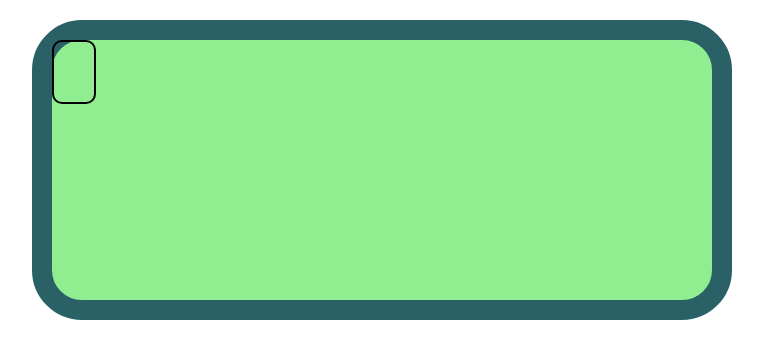
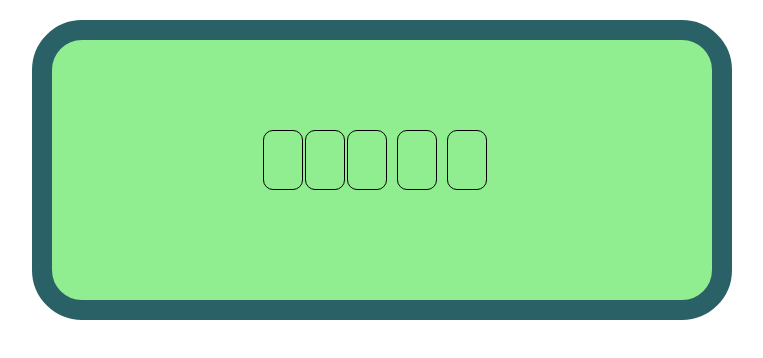
Before and after one commit to barneywhiffin/poker-goblins, a React (Vite) app: page / in a window 1280 px wide. Shown: the top 358 px of the page, without its empty margins (258-1021 px from the left). Built offline with nearby package versions, Linux system fonts and the light colour scheme.

Commit message:
feat: add central card slots of table

```diff
--- a/src/components/card-slot/CardSlot.tsx
+++ b/src/components/card-slot/CardSlot.tsx
@@ -2,8 +2,6 @@ import "./card-slot.css"
 
 export default function CardSlot({horizontal}: {horizontal: boolean}) {
     return (
-        <>
             <div className={horizontal ? "card-slot rotated" : "card-slot"} ></div>
-        </>
     )
 }
--- a/src/components/card-slot/card-slot.css
+++ b/src/components/card-slot/card-slot.css
@@ -1,8 +1,10 @@
 .card-slot {
     width: 40px;
     height: 60px;
+    margin: 0 1px;
     border-radius: 10px;
-    border: 2px solid black;
+    box-sizing: border-box;
+    border: 1.5px solid black;
 }
 
 .card-slot.rotated {
--- a/src/components/table/Table.tsx
+++ b/src/components/table/Table.tsx
@@ -10,12 +10,23 @@ export default function Table() {
     function toggleShown() {
         setCardShown(prevState => !prevState);
     }
+
     return (
         <>
             <div className="table">
                 {/* <Card value="K" suit="Clubs" isShown={cardShown} toggleFunction={toggleShown}/>
                 <Card value="Q" suit="Hearts" isShown={cardShown} toggleFunction={toggleShown}/> */}
-                <CardSlot horizontal={false}/>
+                <div className="board-centre">
+                    <CardSlot horizontal={false}/>
+                    <CardSlot horizontal={false}/>
+                    <CardSlot horizontal={false}/>
+                    <div className="space"></div>
+                    <CardSlot horizontal={false}/>
+                    <div className="space"></div>
+                    <CardSlot horizontal={false}/>
+                </div>
+
+                {/* TODO: add case switch with all the different table positions, and associated styling for location */}
             </div>
         </>
     )
--- a/src/components/table/table.css
+++ b/src/components/table/table.css
@@ -1,4 +1,5 @@
 .table {
+    position: relative;
     margin: 20px auto 0 auto;
     width: 700px;
     height: 300px;
@@ -8,3 +9,17 @@
     box-sizing: border-box;
     text-align: center;
 }
+
+.board-centre {
+    position: absolute;
+    display: flex;
+    top: 90px;
+    left: 210px;
+    height: 60px;
+    width: 230px;
+    /* border: 2px solid black; */
+}
+
+.space {
+    width: 8px;
+}
```
